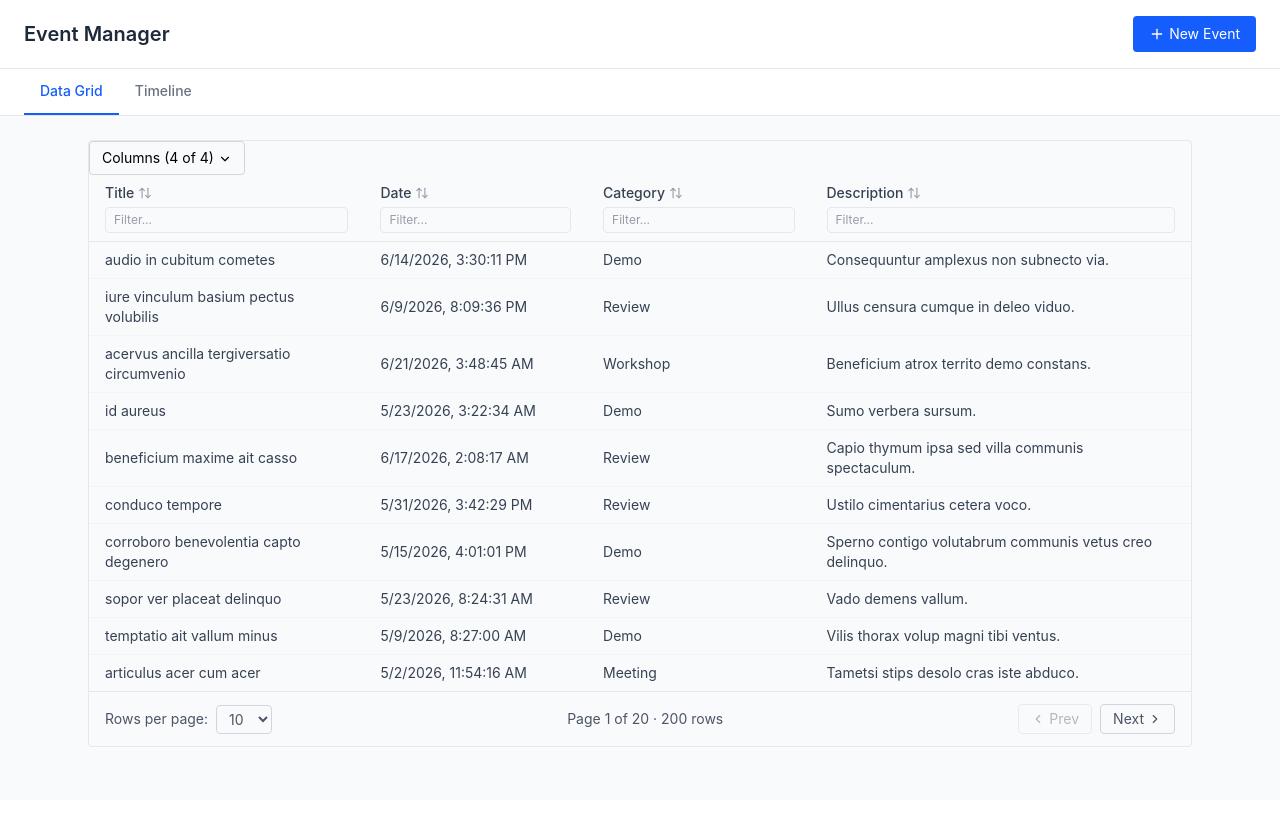
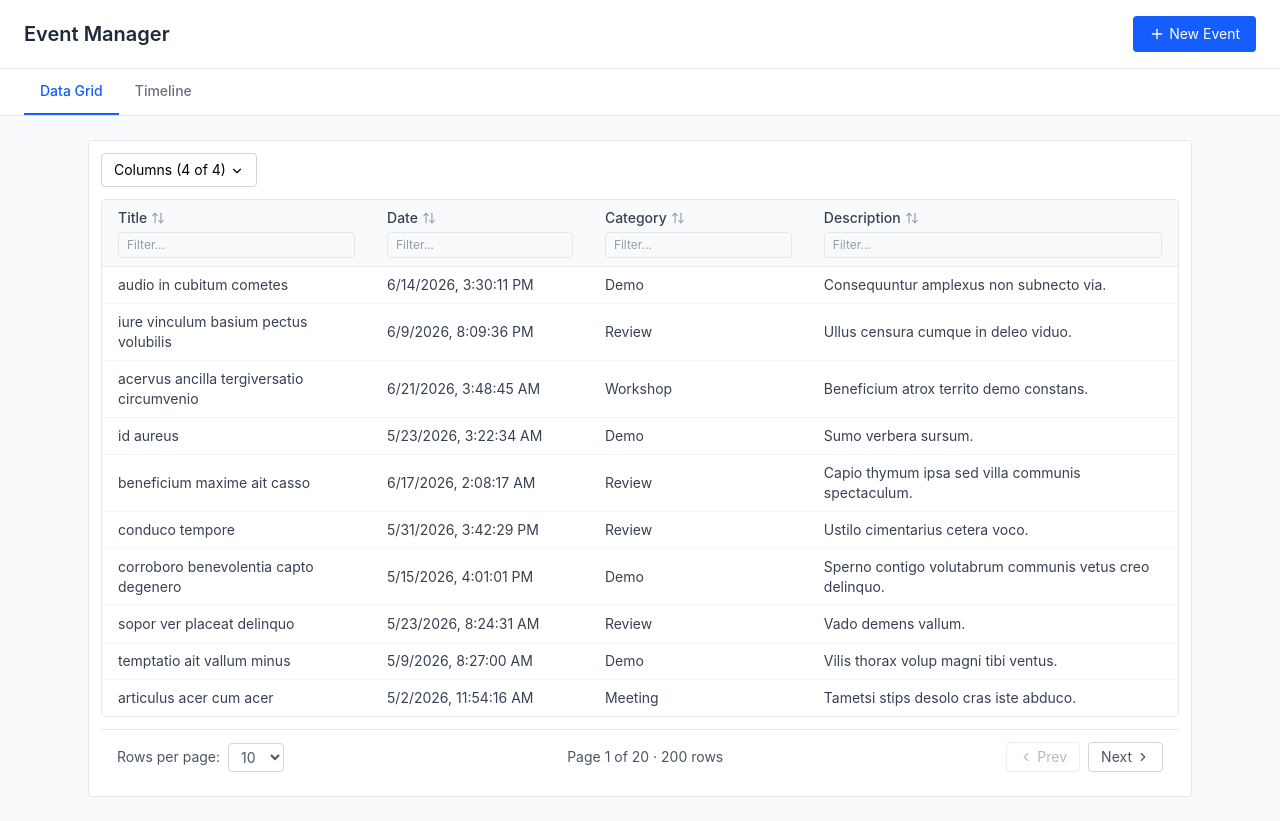
Before and after one commit to amitnagar19/react-event-manager, a React (Vite) app: page / in a window 1280 px wide. Before the commit the page ends 800 px from the top, so only its background shows below. Built offline with nearby package versions, Linux system fonts and the light colour scheme.

Commit message:
fix: improve DataGrid layout with sticky header and fixed scroll area

```diff
--- a/src/components/DataGrid/ColumnToggle.tsx
+++ b/src/components/DataGrid/ColumnToggle.tsx
@@ -33,7 +33,7 @@ function ColumnToggle<T>({ table }: Props<T>) {
                 <ChevronDown size={14} className="inline ml-1" />
             </button>
             {open && (
-                <div className="absolute left-0 mt-1 w-48 bg-white border border-gray-200 rounded shadow-lg z-10 p-2">
+                <div className="absolute left-0 mt-1 w-48 bg-white border border-gray-200 rounded shadow-lg z-50 p-2">
                     <div className="px-2 py-1 text-xs text-gray-400 font-medium uppercase tracking-wide border-b border-gray-100 mb-1">
                         Show / Hide
                     </div>
--- a/src/components/DataGrid/DataGrid.tsx
+++ b/src/components/DataGrid/DataGrid.tsx
@@ -70,14 +70,19 @@ function DataGrid<T extends object>({
     }
 
     return (
-        <div className="overflow-x-auto rounded border border-gray-200">
+        <div className="flex flex-col gap-3 border border-gray-200 rounded p-3 bg-white">
             <ColumnToggle table={table} />
+
+            <div className="overflow-x-auto overflow-y-auto max-h-[600px] rounded border border-gray-200">
                 <table className="w-full text-sm text-left">
-                <thead className="bg-gray-50 border-b border-gray-200">
+                    <thead className="bg-gray-50 border-b border-gray-200 sticky top-0 z-10">
                         {table.getHeaderGroups().map((headerGroup) => (
                             <tr key={headerGroup.id}>
                                 {headerGroup.headers.map((header) => (
-                                <th key={header.id} className="px-4 py-2 font-medium text-gray-700">
+                                    <th
+                                        key={header.id}
+                                        className="px-4 py-2 font-medium text-gray-700"
+                                    >
                                         <div
                                             className="flex items-center gap-1 cursor-pointer select-none hover:text-blue-600"
                                             onClick={header.column.getToggleSortingHandler()}
@@ -124,7 +129,10 @@ function DataGrid<T extends object>({
                                 <tr key={row.id} className="hover:bg-gray-50">
                                     {row.getVisibleCells().map((cell) => (
                                         <td key={cell.id} className="px-4 py-2 text-gray-700">
-                                        {flexRender(cell.column.columnDef.cell, cell.getContext())}
+                                            {flexRender(
+                                                cell.column.columnDef.cell,
+                                                cell.getContext(),
+                                            )}
                                         </td>
                                     ))}
                                 </tr>
@@ -132,6 +140,8 @@ function DataGrid<T extends object>({
                         )}
                     </tbody>
                 </table>
+            </div>
+
             <DataGridPagination table={table} />
         </div>
     );
```
Lines whose indentation alone changed are shown as unchanged.
